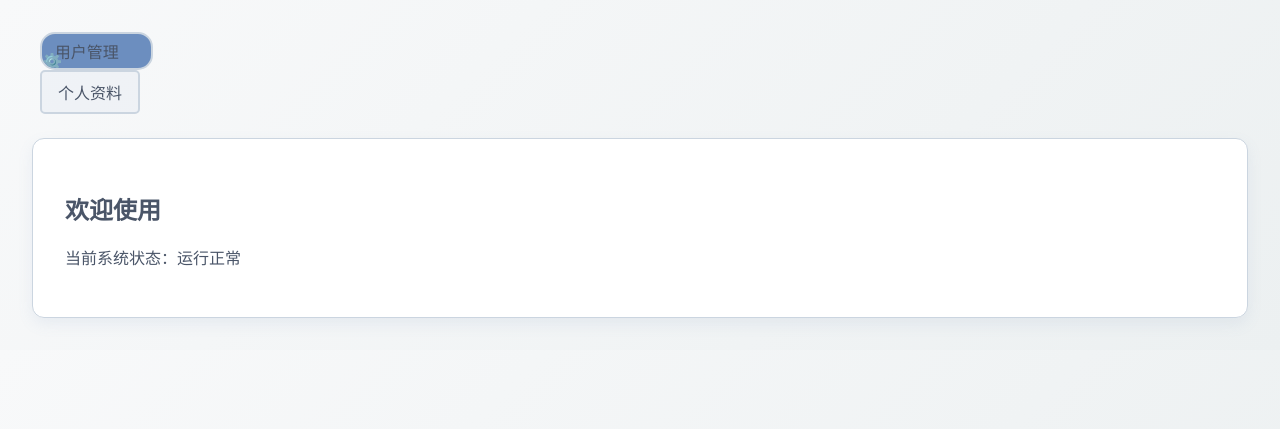
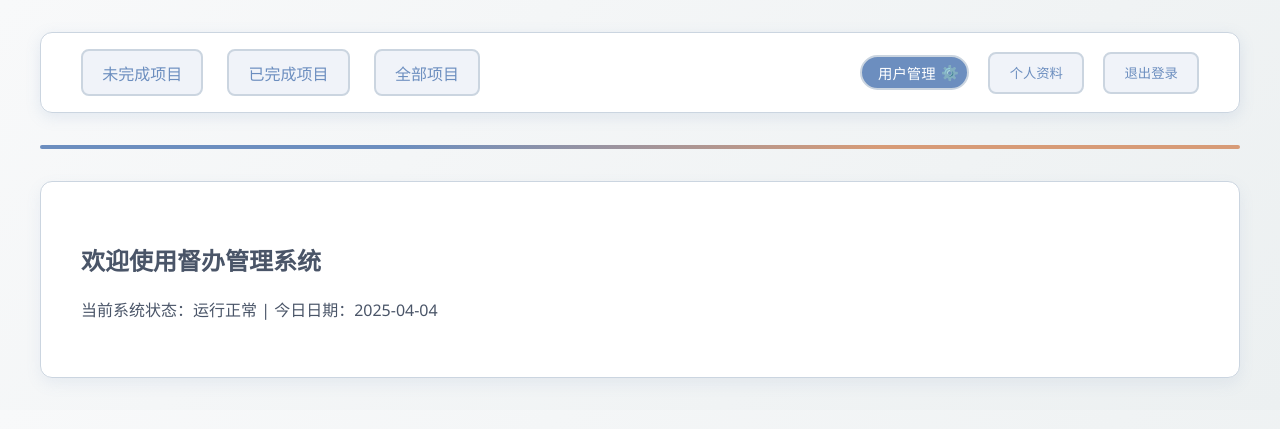
Before and after one commit to GGJJ-stack/kggsdbgl, a Flask app: page / in a window 1280 px wide. Shown: the top 429 px of the page. Run offline with Flask 3, Linux system fonts and the light colour scheme; a user stored in the database is signed in; some libraries are stand-ins or nearby versions.

Commit message:
表单问题

```diff
--- a/templates/finished_projects.html
+++ b/templates/finished_projects.html
@@ -94,7 +94,7 @@
             <button type="submit" class="btn">导出Excel</button>
         </form>
         <form action="{{ url_for('finished_projects') }}" method="post" enctype="multipart/form-data" style="margin:0">
-            <input type="hidden" name="csrf_token" value="{{ csrf_token }}">
+            <input type="hidden" name="csrf_token" value="{{ csrf_token() }}">  <!-- 修复此处 -->
             <input type="file" name="file" accept=".xlsx" style="display:none" id="fileInput">
             <label for="fileInput" class="btn" style="margin:0; cursor:pointer">导入Excel</label>
             <button type="submit" name="upload_projects" class="btn">上传</button>
@@ -175,7 +175,7 @@
                                    class="btn">详情</a>
                                 {% if is_admin %}
                                 <form method="POST" action="{{ url_for('finished_projects') }}">
-                                    <input type="hidden" name="csrf_token" value="{{ csrf_token }}">
+                                    <input type="hidden" name="csrf_token" value="{{ csrf_token() }}">  <!-- 修复此处 -->
                                     <input type="hidden" name="project_id" value="{{ entry.entry_data.id }}">
                                     <button type="submit" name="delete_project" class="btn btn-delete"
                                             onclick="return confirm('确认删除该已完成项目？')">
--- a/templates/index.html
+++ b/templates/index.html
@@ -6,10 +6,12 @@
     <title>控股公司督办管理系统</title>
     <style>
         :root {
-            --primary-color: #2c3e50;
-            --secondary-color: #3498db;
-            --text-color: #34495e;
+            --primary-color: #6C8EBF; /* 莫兰迪蓝主色 */
+            --secondary-color: #D79B77; /* 莫兰迪橙跳色 */
+            --text-color: #4A5568; /* 深灰蓝文本 */
             --background-gradient: linear-gradient(135deg, #f8f9fa 0%, #ecf0f1 100%);
+            --nav-bg: rgba(255, 255, 255, 0.98);
+            --border-color: #CBD5E0;
         }
 
         body {
@@ -26,48 +28,64 @@
         }
 
         nav {
-            background: rgba(255, 255, 255, 0.95);
-            padding: 1rem 2rem;
-            border-radius: 10px;
-            box-shadow: 0 4px 6px rgba(0, 0, 0, 0.1);
+            background: var(--nav-bg);
+            padding: 1rem 2.5rem;
+            border-radius: 12px;
+            box-shadow: 0 4px 15px rgba(108, 142, 191, 0.15);
             margin-bottom: 2rem;
             display: flex;
             justify-content: space-between;
             align-items: center;
+            border: 1px solid var(--border-color);
         }
 
         .main-nav {
             display: flex;
-            gap: 2rem;
+            gap: 1.5rem;
+            flex-wrap: wrap;
         }
 
         .nav-link {
             color: var(--primary-color);
             text-decoration: none;
-            padding: 0.5rem 1rem;
-            border-radius: 5px;
+            padding: 0.6rem 1.2rem;
+            border-radius: 8px;
             transition: all 0.3s ease;
-            border: 2px solid transparent;
+            background: rgba(108, 142, 191, 0.1);
+            border: 2px solid var(--border-color);
+            font-weight: 500;
         }
 
         .nav-link:hover {
             background: var(--secondary-color);
             color: white;
             transform: translateY(-2px);
+            box-shadow: 0 3px 8px rgba(215, 155, 119, 0.3);
+            border-color: transparent;
         }
 
         .user-nav {
             display: flex;
-            gap: 1.5rem;
+            gap: 1.2rem;
             align-items: center;
         }
 
         .admin-badge {
-            background: #e74c3c;
+            background: var(--primary-color);
             color: white;
-            padding: 0.3rem 0.8rem;
-            border-radius: 15px;
+            padding: 0.3rem 1rem;
+            border-radius: 20px;
             font-size: 0.9em;
+            position: relative;
+            padding-right: 2.2em;
+        }
+
+        .admin-badge::after {
+            content: "⚙️";
+            position: absolute;
+            right: 0.6em;
+            top: 50%;
+            transform: translateY(-50%);
         }
 
         h1 {
@@ -75,77 +93,18 @@
             text-align: center;
             margin-bottom: 2rem;
             font-size: 2.5rem;
+            letter-spacing: 1px;
         }
 
-        @media (max-width: 768px) {
-            nav {
-                flex-direction: column;
-                gap: 1rem;
-                padding: 1rem;
+        .content-container {
+            background: var(--nav-bg);
+            border-radius: 12px;
+            box-shadow: 0 6px 15px rgba(108, 142, 191, 0.1);
+            padding: 2.5rem;
+            margin-top: 1.5rem;
+            border: 1px solid var(--border-color);
         }
 
-            .main-nav {
-                flex-wrap: wrap;
-                justify-content: center;
-            }
-
-            .nav-link {
-                font-size: 0.9rem;
-                padding: 0.4rem 0.8rem;
-            }
-        }
-
-        <style>
-            /* 新增色彩变量 */
-            :root {
-                --success-color: #27ae60;
-                --warning-color: #f1c40f;
-                --hover-bg: rgba(52, 152, 219, 0.1);
-            }
-
-            /* 优化导航栏间距 */
-            nav {
-                padding: 1rem 2.5rem; /* 增加水平内边距 */
-            }
-
-            /* 增强按钮交互效果 */
-            .nav-link {
-                position: relative;
-                overflow: hidden;
-                transition: transform 0.2s ease, background 0.3s ease;
-            }
-
-            .nav-link::after {
-                content: '';
-                position: absolute;
-                bottom: -2px;
-                left: 0;
-                width: 0;
-                height: 2px;
-                background: var(--secondary-color);
-                transition: width 0.3s ease;
-            }
-
-            .nav-link:hover::after {
-                width: 100%;
-            }
-
-            /* 新增内容容器样式 */
-            .content-container {
-                background: white;
-                border-radius: 12px;
-                box-shadow: 0 6px 15px rgba(0, 0, 0, 0.08);
-                padding: 2rem;
-                margin-top: 1.5rem;
-            }
-
-            /* 优化退出按钮样式 */
-            .nav-link[type="submit"] {
-                font: inherit;
-                color: inherit;
-            }
-
-            /* 新增状态指示条 */
         .status-bar {
             height: 4px;
             background: linear-gradient(90deg,
@@ -155,103 +114,63 @@
             border-radius: 2px;
         }
 
-            /* 增强管理员徽章 */
-            .admin-badge {
-                position: relative;
-                padding-right: 2em;
+        @media (max-width: 768px) {
+            nav {
+                flex-direction: column;
+                gap: 1rem;
+                padding: 1.2rem;
             }
 
-            .admin-badge::after {
-                content: "⚙️";
-                position: absolute;
-                right: 0.5em;
-                top: 50%;
-                transform: translateY(-50%);
+            .main-nav {
+                justify-content: center;
+                gap: 1rem;
             }
-        </style>
+
+            .nav-link {
+                font-size: 0.9rem;
+                padding: 0.5rem 1rem;
+            }
+        }
     </style>
 </head>
 <body>
     <div class="container">
-        <!-- 修正全局CSRF令牌 -->
         <meta name="csrf-token" content="{{ csrf_token }}">
 
-        <!-- 修正导航栏隐藏表单 -->
-        <form id="nav-actions" style="display:none;">
-            <input type="hidden" name="csrf_token" value="{{ csrf_token }}">
-        </form>
+        <nav>
+            <div class="main-nav">
+                <!-- 新增核心导航按钮 -->
+                <a href="{{ url_for('unfinished_projects') }}" class="nav-link">未完成项目</a>
+                <a href="{{ url_for('finished_projects') }}" class="nav-link">已完成项目</a>
+                <a href="{{ url_for('all_projects') }}" class="nav-link">全部项目</a>
+            </div>
 
-        <!-- 修正用户管理表单 -->
+            <div class="user-nav">
+                {% if session.get('is_admin') %}
                 <form class="admin-form" action="{{ url_for('user_management') }}" method="POST">
                     <input type="hidden" name="csrf_token" value="{{ csrf_token }}">
                     <button type="submit" class="nav-link admin-badge">用户管理</button>
                 </form>
+                {% endif %}
 
-        <!-- 修正个人资料表单 -->
                 <form class="profile-form" action="{{ url_for('profile') }}" method="POST">
                     <input type="hidden" name="csrf_token" value="{{ csrf_token }}">
                     <button type="submit" class="nav-link">个人资料</button>
                 </form>
 
-        <!-- 退出登录表单已正确包含CSRF -->
+                <form action="{{ url_for('logout') }}" method="POST">
+                    <input type="hidden" name="csrf_token" value="{{ csrf_token }}">
+                    <button type="submit" class="nav-link">退出登录</button>
+                </form>
             </div>
-
-    <style>
-        :root {
-            --primary-color: #6C8EBF; /* 莫兰迪蓝主色 */
-            --secondary-color: #D79B77; /* 莫兰迪橙跳色 */
-            --text-color: #4A5568; /* 深灰蓝文本 */
-            --nav-bg: rgba(255, 255, 255, 0.98); /* 纯白导航背景 */
-            --border-color: #CBD5E0; /* 浅灰蓝边框 */
-        }
-
-        nav {
-            background: var(--nav-bg);
-            box-shadow: 0 4px 15px rgba(108, 142, 191, 0.15);
-            border: 1px solid var(--border-color);
-        }
-
-        .nav-link {
-            color: var(--primary-color);
-            border: 2px solid var(--border-color);
-            background: rgba(108, 142, 191, 0.05);
-        }
-
-        .nav-link:hover {
-            background: var(--secondary-color);
-            color: white;
-            border-color: transparent;
-        }
-
-        .admin-badge {
-            background: var(--primary-color);
-            color: white;
-        }
-
-        .status-bar {
-            background: linear-gradient(90deg,
-                var(--primary-color) 30%,
-                var(--secondary-color) 70%);
-        }
-
-        .content-container {
-            background: var(--nav-bg);
-            border: 1px solid var(--border-color);
-            box-shadow: 0 6px 15px rgba(108, 142, 191, 0.1);
-        }
-
-        /* 保留原有交互效果 */
-        .nav-link::after {
-            background: var(--secondary-color);
-        }
-    </style>
         </nav>
 
-<!-- 优化内容容器 -->
+        <div class="status-bar"></div>
+
         <div class="content-container">
-    <h2>欢迎使用</h2>
-    <p>当前系统状态：运行正常</p>
-    <!-- 后续内容可在此添加 -->
+            <h2>欢迎使用督办管理系统</h2>
+            <p>当前系统状态：运行正常 | 今日日期：{{ current_datetime.strftime('%Y-%m-%d') }}</p>
         </div>
     </div>
+</body>
 </html>
--- a/templates/profile.html
+++ b/templates/profile.html
@@ -1,4 +1,3 @@
-<!DOCTYPE html>
 <html lang="zh-CN">
 <head>
     <meta charset="UTF-8">
@@ -6,11 +5,10 @@
     <link rel="stylesheet" href="{{ url_for('static', filename='css/style.css') }}">
 </head>
 <body>
-    <div class="profile-container">  <!-- 新增容器 -->
+    <div class="profile-container">
         <h2 class="profile-title">个人信息修改</h2>
         <form method="post" class="profile-form">
-            <!-- 修正 CSRF 令牌的语法 -->
-            <input type="hidden" name="csrf_token" value="{{ csrf_token }}">
+            <input type="hidden" name="csrf_token" value="{{ csrf_token() }}">
 
             <div class="form-group">
                 <label for="password">新密码:</label>
```
Also changed, not shown: templates/unfinished_projects.html (+6 -6 lines), templates/user_management.html (+3 -4 lines). Lines whose indentation alone changed are shown as unchanged.
